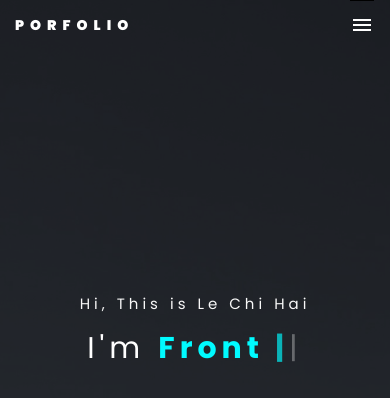
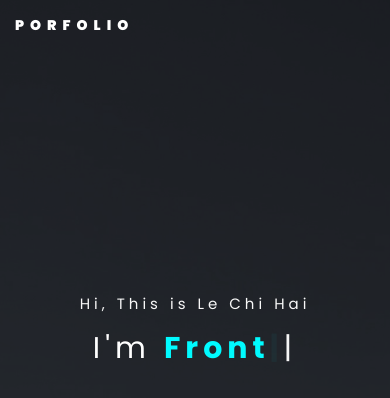
Before and after one commit to lehai4/Porfolio, a Next.js app: page / in a window 390 px wide. Shown: the top 398 px of the page. Built offline with nearby package versions, Linux system fonts and the light colour scheme.

Commit message:
add menu in mobile

```diff
--- a/app/(overview)/page.tsx
+++ b/app/(overview)/page.tsx
@@ -3,7 +3,6 @@ import Contact from "@/app/components/Contact";
 import NoSSRHeader from "@/app/components/NoSSRHeader";
 import Project from "@/app/components/Project";
 import Skill from "@/app/components/Skill";
-import Footer from "@/app/components/footer";
 
 export default function Home() {
   return (
@@ -23,7 +22,6 @@ export default function Home() {
           <Contact />
         </section>
       </main>
-      <Footer />
     </div>
   );
 }
--- a/app/components/Skill.tsx
+++ b/app/components/Skill.tsx
@@ -11,7 +11,7 @@ const Skill = () => {
           </h2>
         </ScrollReveal>
         <ScrollReveal className="pb">
-          <div className="grid grid-cols-2 sm:grid-cols-2 md:grid-cols-4 lg:grid-cols-6 gap-6">
+          <div className="grid grid-cols-3 md:grid-cols-4 lg:grid-cols-6 gap-6">
             <SvgIcon />
           </div>
         </ScrollReveal>
--- a/app/components/footer/index.tsx
+++ /dev/null
@@ -1,5 +0,0 @@
-const Footer = () => {
-  return <footer>Footer</footer>;
-};
-
-export default Footer;
--- a/app/components/header/index.tsx
+++ b/app/components/header/index.tsx
@@ -4,7 +4,9 @@ import { useEffect, useRef, useState } from "react";
 import { ReactTyped } from "react-typed";
 import { Icon } from "../index";
 import ScrollReveal from "@/app/components/ScrollReveal";
-import MenuIcon from "@mui/icons-material/Menu";
+import useViewPortWidth from "@/app/components/hook/useViewPortWidth";
+
+const browser = typeof window !== undefined;
 
 const Navbar: LinkNavbar[] = [
   { id: 0, path: "about", namePath: "About" },
@@ -30,16 +32,22 @@ const IconList = [
     path: "https://www.linkedin.com/in/le-chi-hai-84479829a/",
     icon: <Icon name="bx bxl-linkedin" />,
   },
-  { id: 3, path: "/#", icon: <Icon name="bx bxl-gmail" /> },
+  {
+    id: 3,
+    path: "mailto:chihaile4@gmail.com",
+    icon: <Icon name="bx bxl-gmail" />,
+  },
 ];
 
 const Header = () => {
+  const width = useViewPortWidth();
   const headerRef = useRef<HTMLDivElement>(null);
+  const [idScroll, setIdScroll] = useState<string>("");
   const [offsetScroll, setOffsetScroll] = useState<number>(0);
 
   useEffect(() => {
     const handleScroll = () => {
-      if (typeof window !== "undefined") {
+      if (browser) {
         setOffsetScroll(window.scrollY);
       }
     };
@@ -62,6 +70,7 @@ const Header = () => {
         let id = sec.getAttribute("id");
 
         if (top >= offset && top < offset + height) {
+          setIdScroll(id ?? "");
           navLinks.forEach((links) => {
             links.classList.remove("active");
             document
@@ -72,9 +81,9 @@ const Header = () => {
       });
     };
   }, []);
-
+  console.log("width", width);
   return (
-    <header id="header" className="bg-[#333] h-full">
+    <header id="header" className="bg-[#333] h-full relative">
       <div
         className={`header-top ${
           offsetScroll >= 40 ? "navigation-background bg-black" : ""
@@ -95,12 +104,6 @@ const Header = () => {
             <div>
               <div className="navigation-menu h-full">
                 <div className="navbar !m-0 h-full">
-                  <div className="group navbar-mobile relative h-full block lg:hidden cursor-pointer">
-                    <MenuIcon style={{ color: "white", height: "100%" }} />
-                    <div className="group-hover:translate-y-full absolute inset-0  bg-black -translate-y-full duration-500 ease-in">
-                      <p className="text-white">Hello</p>
-                    </div>
-                  </div>
                   <div className="navbar-collapse collapse hidden lg:block">
                     <ul className="nav navbar-nav navbar-right">
                       {Navbar.map((item, i) => (
@@ -109,7 +112,7 @@ const Header = () => {
                             href={`#${item.path}`}
                             className={`${
                               item.path === "about" ? "active" : ""
-                            }`}
+                            } hover:!text-primary-color transition-all duration-200 ease-out`}
                           >
                             {item.namePath}
                           </Link>
@@ -183,6 +186,30 @@ const Header = () => {
           </div>
         </ScrollReveal>
       </div>
+      {offsetScroll > 150 && width < 768 && (
+        <div className="fixed bottom-0 left-0 bg-black w-full h-[50px] z-50">
+          <div className="h-full">
+            <div className="navbar !m-0 h-full">
+              <div className="navbar-collapse collapse block lg:hidden">
+                <ul className="nav navbar-nav navbar-right">
+                  {Navbar.map((item, i) => (
+                    <li className={`relative block text-white`} key={i}>
+                      <Link
+                        href={`#${item.path}`}
+                        className={`${
+                          item.path === idScroll ? "text-primary-color" : ""
+                        } hover:text-primary-color transition-all duration-200 ease-out`}
+                      >
+                        {item.namePath}
+                      </Link>
+                    </li>
+                  ))}
+                </ul>
+              </div>
+            </div>
+          </div>
+        </div>
+      )}
     </header>
   );
 };
--- /dev/null
+++ b/app/components/hook/useViewPortWidth.tsx
@@ -0,0 +1,17 @@
+import { useCallback, useState } from "react";
+
+const browser = typeof window !== undefined;
+const useViewPortWidth = () => {
+  const [width, setWidth] = useState(browser ? window.innerWidth : 0);
+
+  const setSize = useCallback(() => {
+    setWidth(window.innerWidth || 0);
+  }, []);
+
+  window.addEventListener("resize", setSize, { passive: true });
+  window.addEventListener("orientationchange", setSize, { passive: true });
+
+  return width;
+};
+
+export default useViewPortWidth;
--- a/app/globals.css
+++ b/app/globals.css
@@ -130,7 +130,39 @@ body {
   .active {
     color: var(--primary-color) !important;
   }
+  @media (max-width: 768px) {
+    .navbar {
+      border-radius: 4px;
+    }
 
+    .navbar-nav {
+      float: left;
+      margin: 0;
+    }
+    .navbar-right {
+      float: right !important;
+      margin-right: -15px;
+    }
+    .navbar-nav > li {
+      float: left;
+    }
+    .navbar-collapse {
+      width: auto;
+      border-top: 0;
+      -webkit-box-shadow: none;
+      box-shadow: none;
+    }
+    .navbar-collapse.collapse {
+      visibility: visible !important;
+      height: auto !important;
+      padding-bottom: 0;
+      overflow: visible !important;
+    }
+    .navbar-nav > li > a {
+      padding-top: 15px;
+      padding-bottom: 15px;
+    }
+  }
   @media (min-width: 768px) {
     .navbar {
       border-radius: 4px;
```
